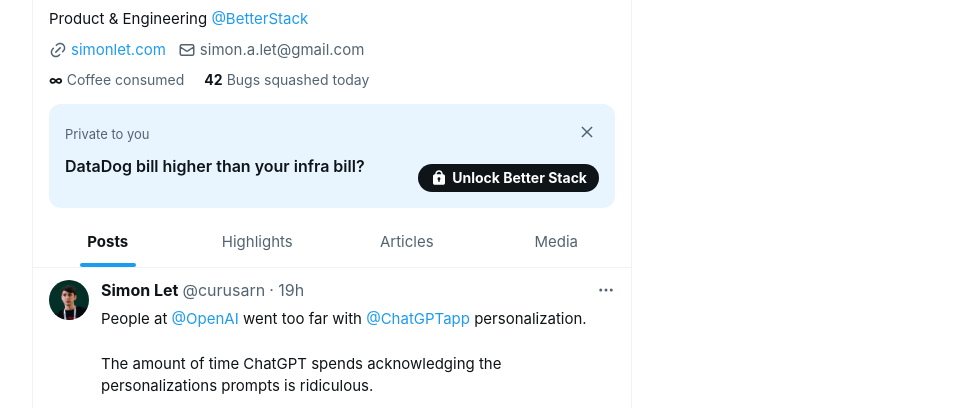
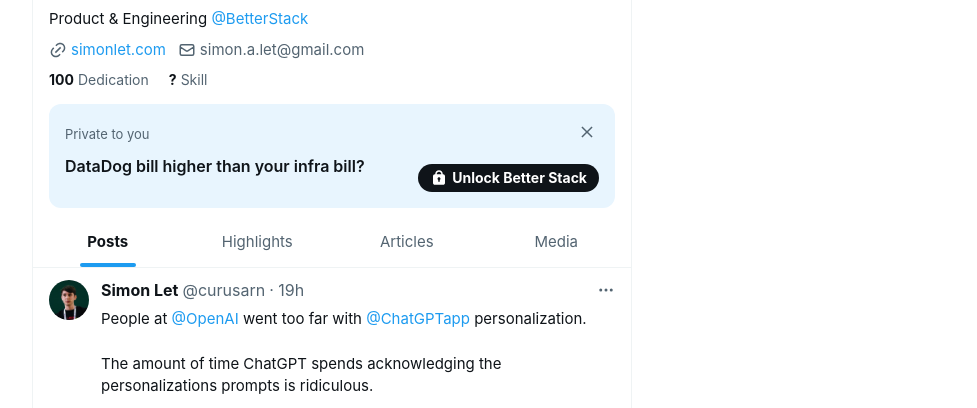
Before and after one commit to curusarn/simonlet.com, a plain HTML site: page index.html in a window 1280 px wide. Shown: the part 392-800 px from the top of the page, without its empty margins (208-1185 px from the left). Drawn offline with Linux system fonts and the light colour scheme.

Commit message:
Update index.html

```diff
--- a/index.html
+++ b/index.html
@@ -781,12 +781,12 @@
                 </div>
                 <div class="stats">
                     <div class="stat-item">
-                        <span>∞</span>
-                        <span>Coffee consumed</span>
+                        <span>100</span>
+                        <span>Dedication</span>
                     </div>
                     <div class="stat-item">
-                        <span>42</span>
-                        <span>Bugs squashed today</span>
+                        <span>?</span>
+                        <span>Skill</span>
                     </div>
                 </div>
             </div>
```
